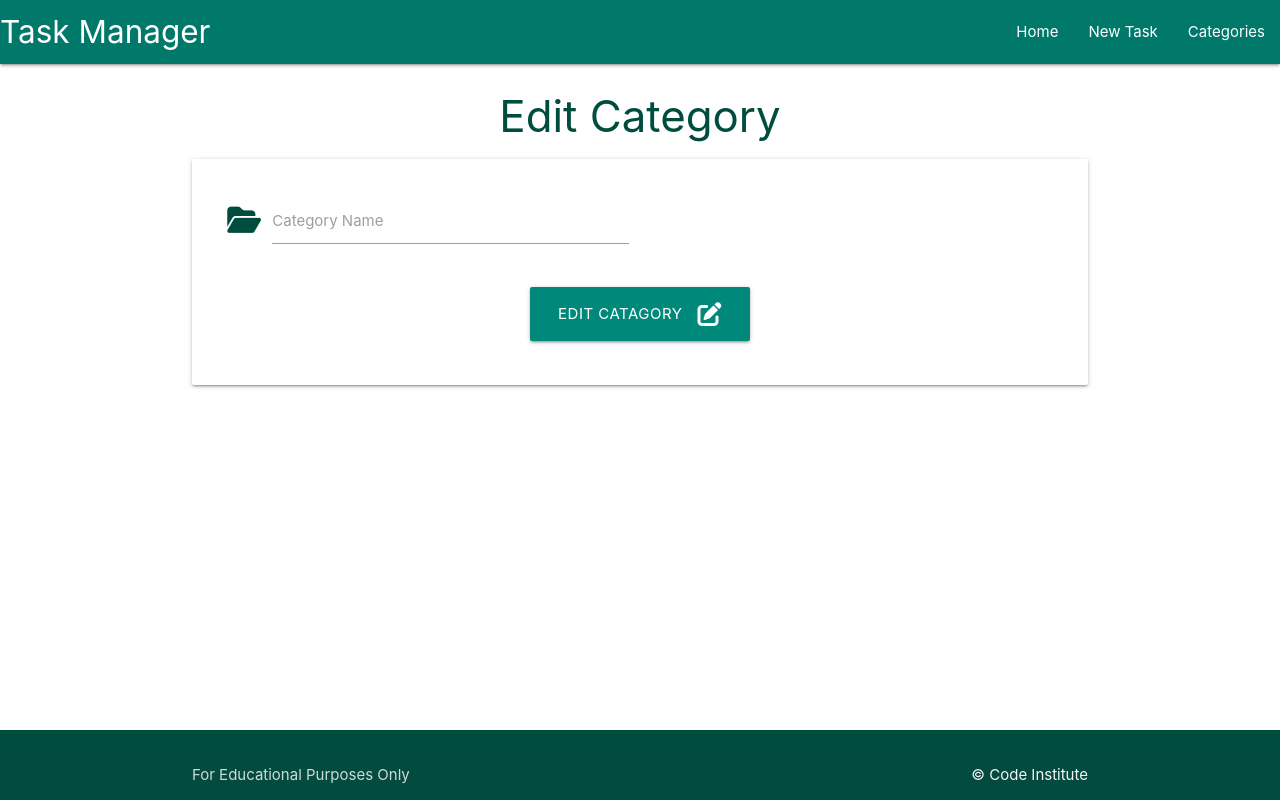
After one commit to Quack842/030123-code-institute-walkthrough, a Flask app: template taskmanager/templates/edit_category.html in a window 1280 px wide. The commit adds this page. Run offline with Flask 2, Linux system fonts and the light colour scheme; the template is opened without the code that fills it, so the values that code supplies are empty.

Commit message:
added the edit function and methods

```diff
--- a/taskmanager/templates/categories.html
+++ b/taskmanager/templates/categories.html
@@ -19,7 +19,7 @@
           <span class="card-title">{{ category.category_name }}</span>
         </div>
         <div class="card-action">
-          <a href="#" class="btn lime darken-2">EDIT</a>
+          <a href="{{ url_for('edit_category', category_id=category.id) }}" class="btn lime darken-2">EDIT</a>
           <a href="#" class="btn red">DELETE</a>
         </div>
       </div>
--- /dev/null
+++ b/taskmanager/templates/edit_category.html
@@ -0,0 +1,27 @@
+{% extends "base.html" %}
+{% block content %}
+
+<h3 class="teal-text text-darken-4 center-align">Edit Category</h3>
+
+<div class="row card-panel gray lighten-5">
+    <form class="col s12" method="POST" action="{{ url_for('edit_category', category_id=category.id) }}">
+        <!-- Category Name -->
+      <div class="row">
+        <div class="input-field col s6">
+            <i class="fas fa-folder-open prefix teal-text text-darken-4"></i>
+          <input id="category_name" name="category_name" value="{{ category.category_name }}" minlength="3" maxlength="25" type="text" class="validate" required>
+          <label for="category_name">Category Name</label>
+        </div>
+      </div>
+      <!-- Submit Button -->
+    <div class="row">
+      <div class="col s12 center-align">
+        <button type="submit" class="btn-large teal darken-1">
+            edit Catagory <i class="fas fa-edit right"></i>
+        </button>
+      </div>
+    </div>
+    </form>
+  </div>
+
+{% endblock %}
```
Also changed, not shown: taskmanager/routes.py (+10 -0 lines).
